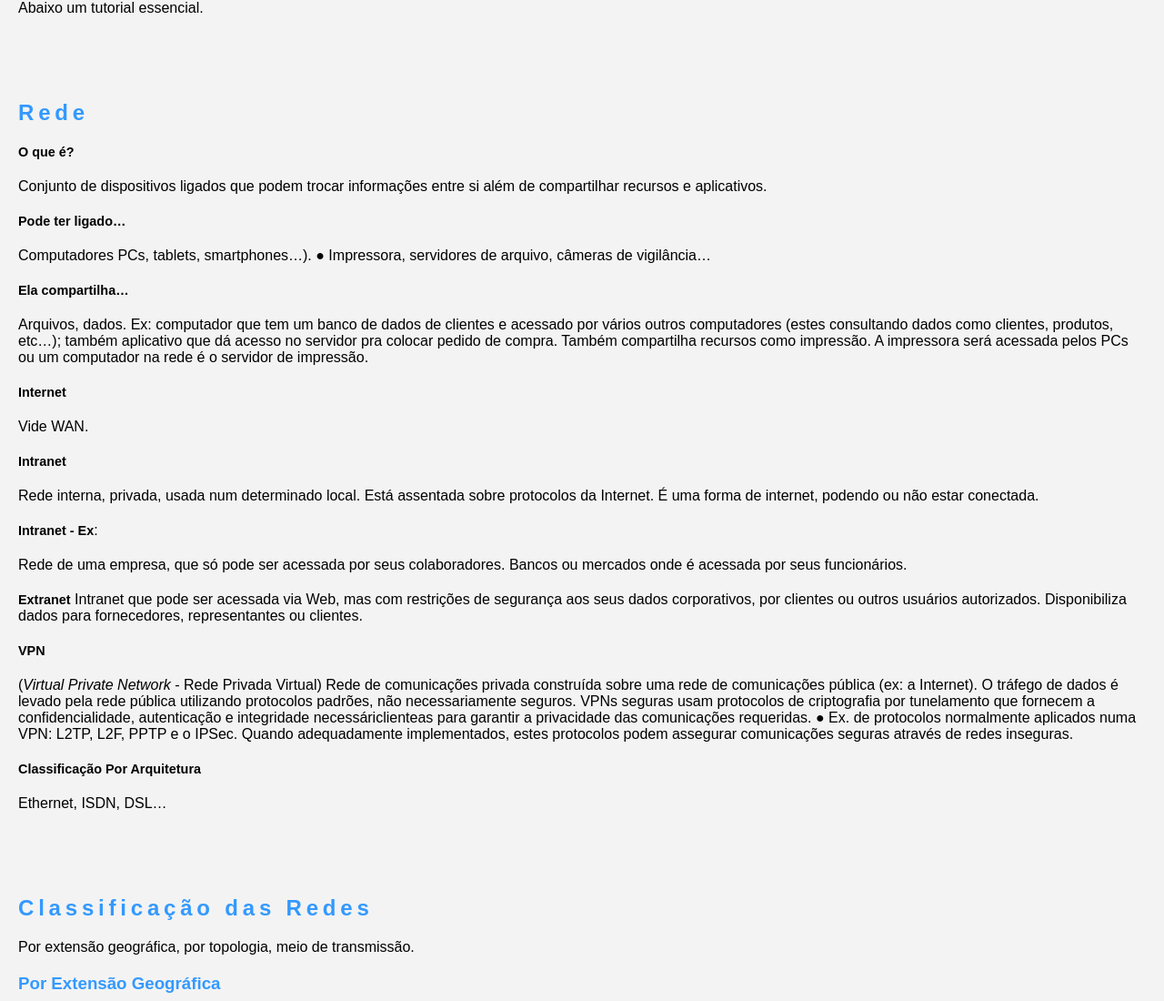
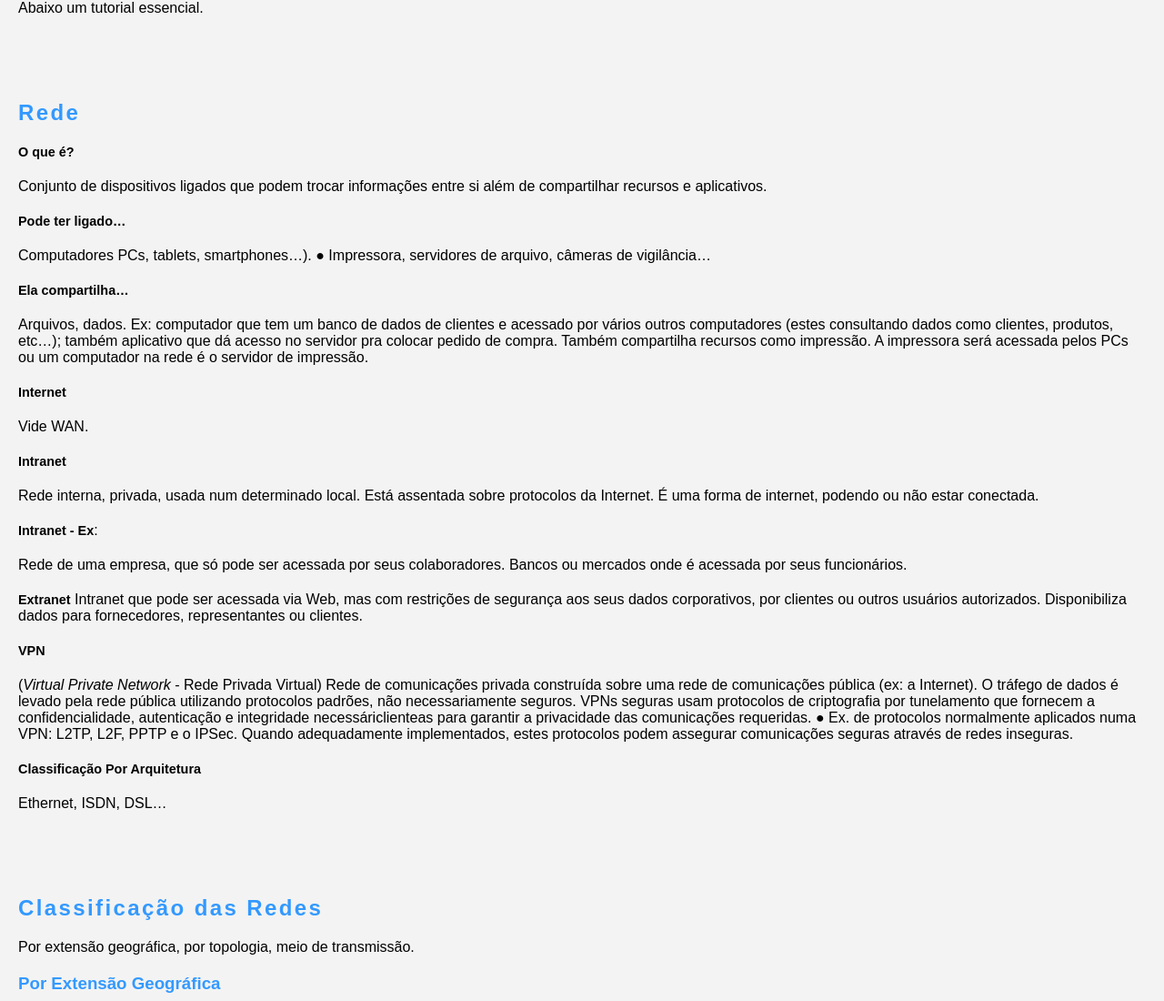
Before and after one commit to Joesynth/joesynth.github.io, a Jekyll site: the page built from _posts/2021-07-28-rede.md, in a window 1280 px wide. Shown: the part 380-1480 px from the top of the page at 91% size. Built offline with Jekyll 4.4.1, drawn with Linux system fonts in a browser that asks for light colours.

Commit message:
Update style.css

```diff
--- a/css/style.css
+++ b/css/style.css
@@ -77,7 +77,7 @@ article { display: flex; gap: 15px; align-items: flex-start; }
 
 													/* .art-content h3, h1 { margin-bottom: 5px; } 		 Adicionado h1*/
 h1, h2, h3, h4, h5, h6 { color: var(--cor-escura); }
-h2, h4, h5, h6 { padding-top: 3em; letter-spacing: 0.2em}		/*h1 usado no topo de cada artigo .md, e h3 somente na página principal. */
+h2, h4, h5, h6 { padding-top: 3em; letter-spacing: 0.1em}		/*h1 usado no topo de cada artigo .md, e h3 somente na página principal. */
 h5, h6 { font-size: 1.2em; }	/* alguns artigos vieram do WP, e lá foi usado h5, daí igualamos ao h6*/
 
 strong { font-size: 0.9em;}
```
